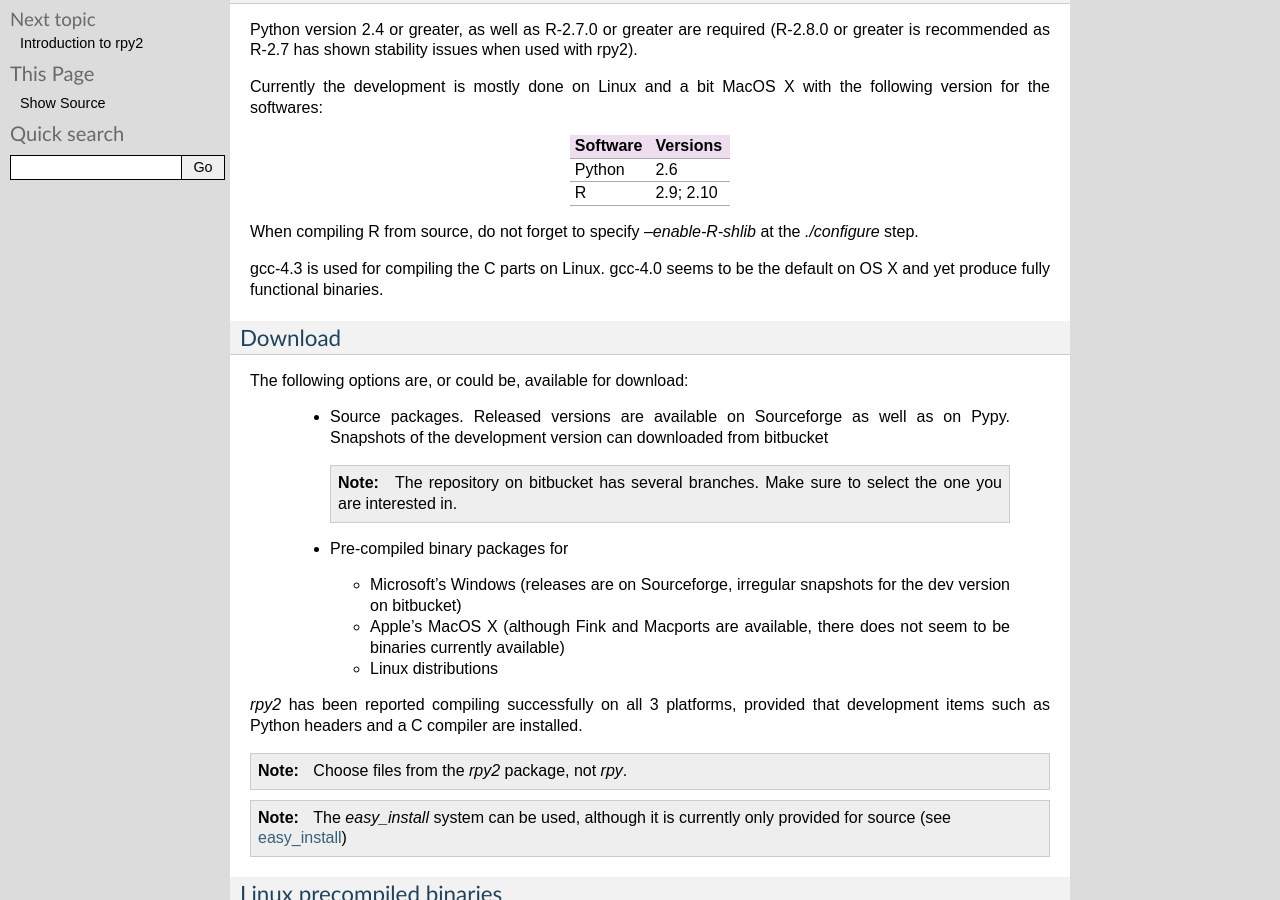
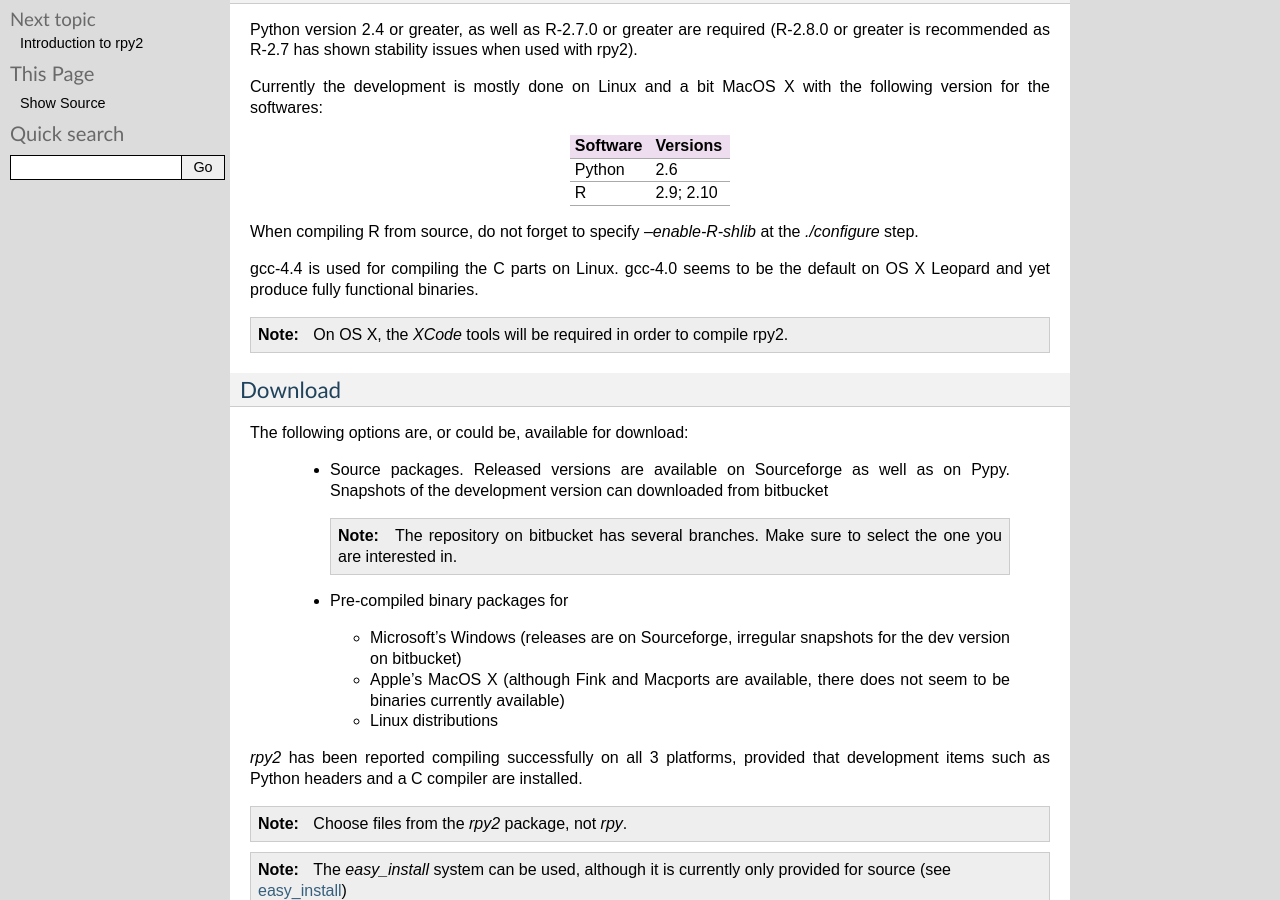
Before and after one commit to rpy2/rpy2, a Sphinx documentation site: the page built from doc/source/overview.rst, in a window 1280 px wide and 900 px high, scrolled down 570 px. Built offline with Sphinx 7.4.7, drawn with Linux system fonts in a browser that asks for light colours; formulas are drawn with MathJax 3.

```diff
--- a/doc/source/overview.rst
+++ b/doc/source/overview.rst
@@ -60,8 +60,12 @@
 When compiling R from source, do not forget to specify *--enable-R-shlib* at
 the *./configure* step.
 
-gcc-4.3 is used for compiling the C parts on Linux. gcc-4.0 seems to be the default
-on OS X and yet produce fully functional binaries.
+gcc-4.4 is used for compiling the C parts on Linux. gcc-4.0 seems to be the default
+on OS X Leopard and yet produce fully functional binaries.
+
+.. note::
+
+   On OS X, the *XCode* tools will be required in order to compile rpy2.
 
 
 Download
```
Also changed, not shown: 1 other file.
